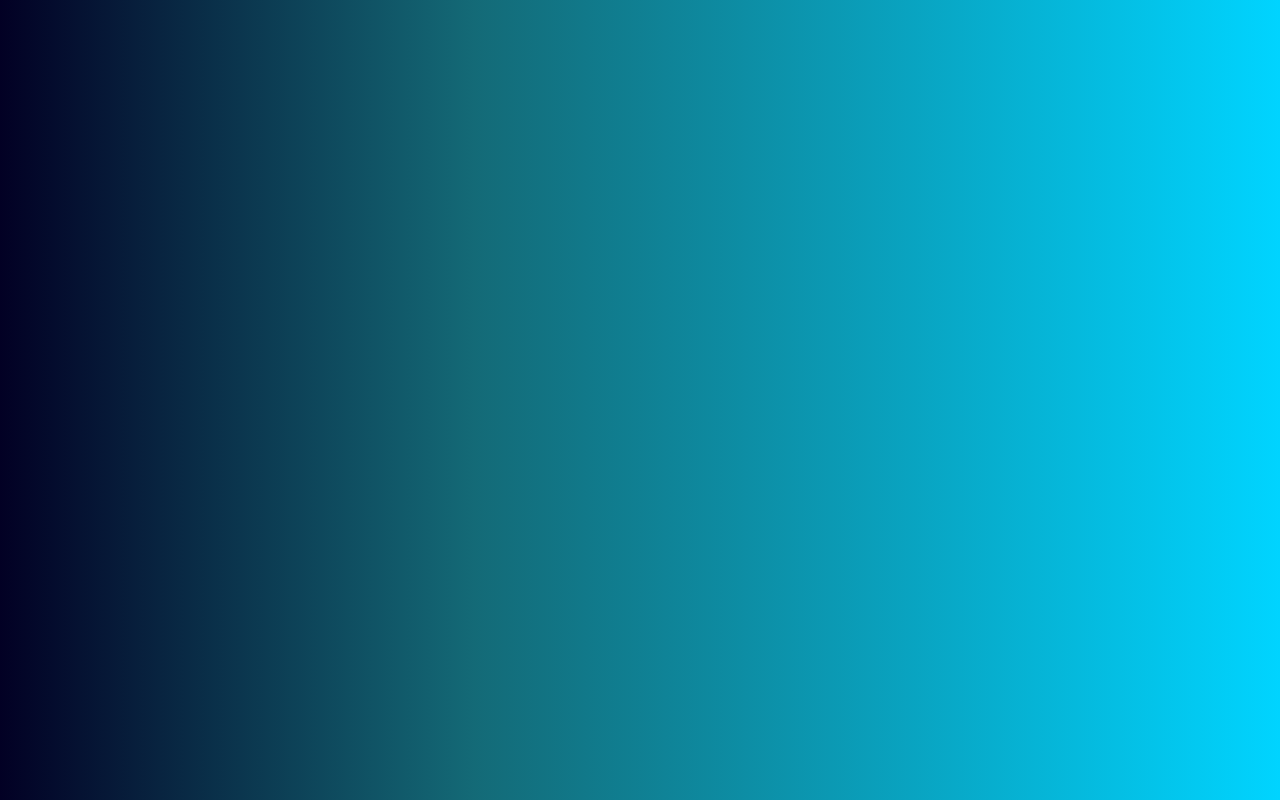
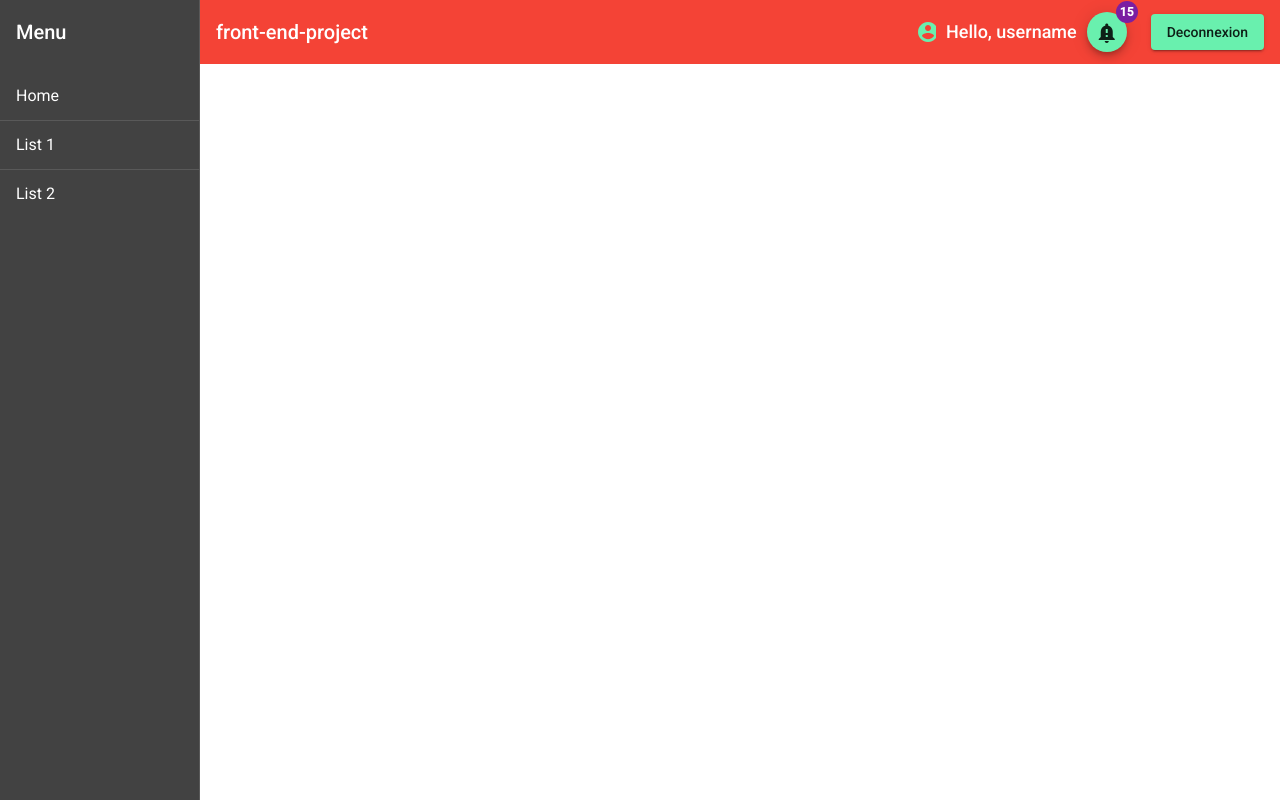
Before and after one commit to Christophenkoa/INTERSHIP_PROJECT, an Angular app in the folder front-end-project/: page /navMenu in a window 1280 px wide. Before the commit this address led to /. Built offline with nearby package versions, Linux system fonts and the light colour scheme.

Commit message:
create navbar

```diff
--- a/front-end-project/src/app/app.component.scss
+++ b/front-end-project/src/app/app.component.scss
@@ -1,6 +1,6 @@
-.content-body {
+/**.content-body {
     min-height: 100%;
     padding: 100px 1rem;
     background: linear-gradient(90deg, rgba(2,0,36,1) 0%, rgba(15,103,116,0.9822129535407913) 37%, rgba(0,212,255,1) 100%);
     display: block;
-}
+}**/
--- /dev/null
+++ b/front-end-project/src/app/main-nav/main-nav.component.html
@@ -0,0 +1,37 @@
+<mat-sidenav-container class="sidenav-container">
+  <mat-sidenav #drawer class="sidenav" fixedInViewport
+      [attr.role]="(isHandset$ | async) ? 'dialog' : 'navigation'"
+      [mode]="(isHandset$ | async) ? 'over' : 'side'"
+      [opened]="(isHandset$ | async) === false">
+    <mat-toolbar>Menu</mat-toolbar>
+    <mat-nav-list>
+      <a mat-list-item routerLink="#">Home</a>
+      <mat-divider></mat-divider>
+      <a mat-list-item routerLink="#">List 1</a>
+      <mat-divider></mat-divider>
+      <a mat-list-item routerLink="#">List 2</a>
+    </mat-nav-list>
+  </mat-sidenav>
+  <mat-sidenav-content>
+    <mat-toolbar color="warn">
+      <button
+        type="button"
+        aria-label="Toggle sidenav"
+        mat-icon-button
+        (click)="drawer.toggle()"
+        *ngIf="isHandset$ | async">
+        <mat-icon aria-label="Side nav toggle icon">menu</mat-icon>
+      </button>
+      <span>front-end-project</span>
+      <span class="spacer"></span>
+      <mat-icon color="accent" class="icon-spacer">account_circle</mat-icon>
+      <span style="font-size: large;padding: 0 10px;">Hello, username</span>
+      <button mat-mini-fab matBadge="15" matBadgeColor="primary">
+        <mat-icon>notification_important</mat-icon>
+      </button>
+      <span style="padding: 0 12px;"></span>
+      <button mat-raised-button color="accent">Deconnexion</button>
+    </mat-toolbar>
+    <!-- Add Content Here -->
+  </mat-sidenav-content>
+</mat-sidenav-container>
--- /dev/null
+++ b/front-end-project/src/app/main-nav/main-nav.component.scss
@@ -0,0 +1,25 @@
+.sidenav-container {
+  height: 100%;
+}
+
+.sidenav {
+  width: 200px;
+}
+
+.sidenav .mat-toolbar {
+  background: inherit;
+}
+
+.mat-toolbar.mat-primary {
+  position: sticky;
+  top: 0;
+  z-index: 1;
+}
+
+.icon-spacer{
+  padding: 0 20px 0;
+}
+
+.spacer {
+  flex: 1 1 auto;
+}
--- /dev/null
+++ b/front-end-project/src/app/main-nav/main-nav.component.ts
@@ -0,0 +1,21 @@
+import { Component } from '@angular/core';
+import { BreakpointObserver, Breakpoints } from '@angular/cdk/layout';
+import { Observable } from 'rxjs';
+import { map, shareReplay } from 'rxjs/operators';
+
+@Component({
+  selector: 'app-main-nav',
+  templateUrl: './main-nav.component.html',
+  styleUrls: ['./main-nav.component.scss']
+})
+export class MainNavComponent {
+
+  isHandset$: Observable<boolean> = this.breakpointObserver.observe(Breakpoints.Handset)
+    .pipe(
+      map(result => result.matches),
+      shareReplay()
+    );
+
+  constructor(private breakpointObserver: BreakpointObserver) {}
+
+}
```
Also changed, not shown: front-end-project/src/app/app-routing.module.ts (+8 -2 lines), front-end-project/src/app/app.module.ts (+14 -2 lines), front-end-project/src/app/app.component.html (line endings or trailing spaces), 1 other file (tests, documents, lock files or other folders).
